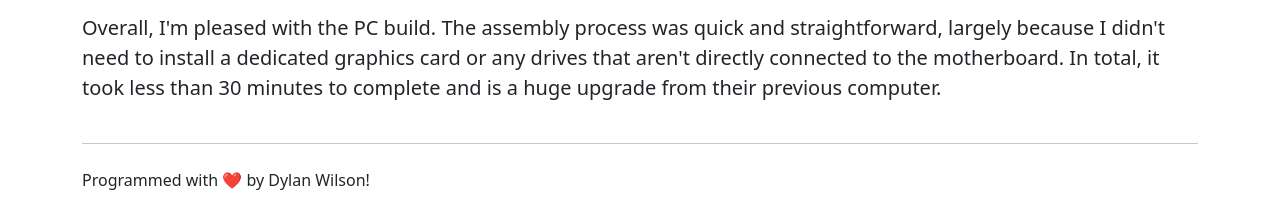
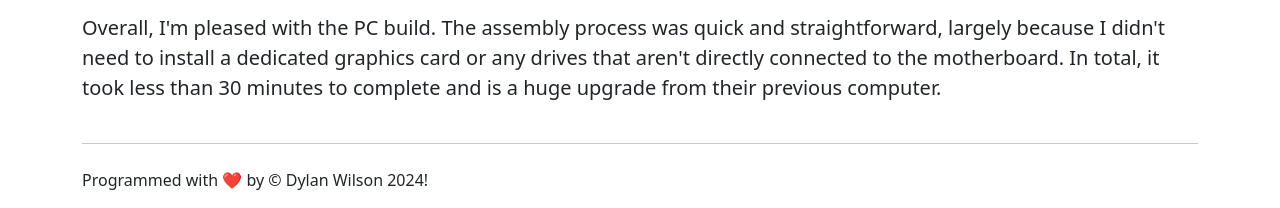
Before and after one commit to dhil1512/old-site, a plain HTML site: page index.html in a window 1280 px wide. Shown: the part 4562-4770 px from the top of the page. Drawn offline with nearby package versions, Linux system fonts and the light colour scheme.

Commit message:
Update index.html

```diff
--- a/index.html
+++ b/index.html
@@ -162,7 +162,7 @@
     <div class="row">
       <div class="col-md-12">
         <hr class="my-4">
-        <p>Programmed with ❤️ by Dylan Wilson!</p>
+        <p>Programmed with ❤️ by &copy Dylan Wilson 2024!</p>
       </div>
     </div>
   </div>
```
